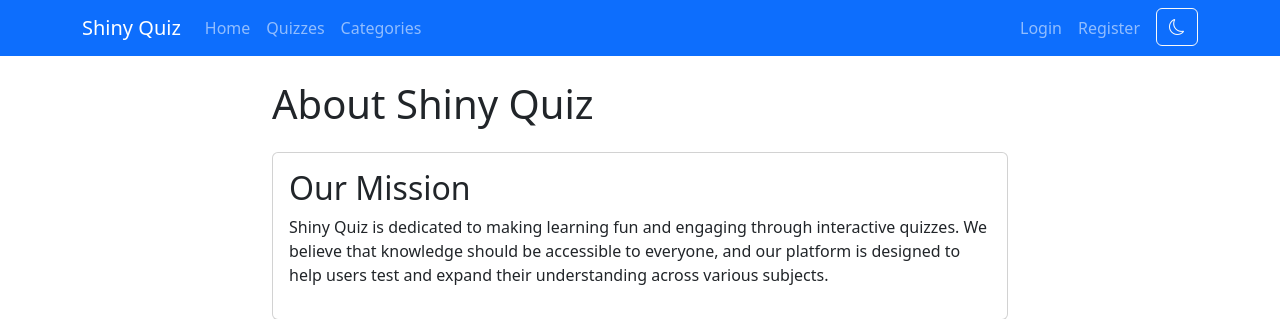
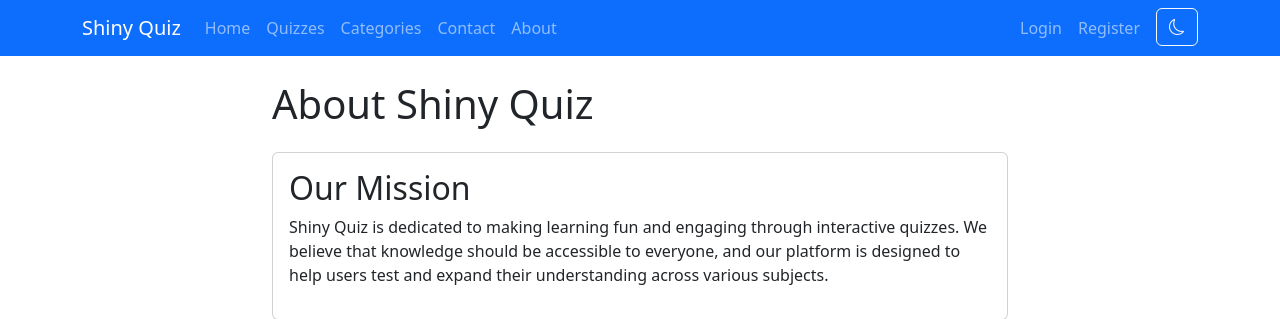
Before and after one commit to mcgarrah/shiny-quiz, a Django app: page /about/ in a window 1280 px wide. Shown: the top 319 px of the page. Run offline with Django 5.2, Linux system fonts and the light colour scheme; some libraries are stand-ins or nearby versions.

Commit message:
Add back the About and Contact links to base template navbar

```diff
--- a/templates/base.html
+++ b/templates/base.html
@@ -45,6 +45,12 @@
                                 </li>
                             {% endif %}
                         {% endif %}
+                        <li class="nav-item">
+                            <a class="nav-link" href="{% url 'contact' %}">Contact</a>
+                        </li>
+                        <li class="nav-item">
+                            <a class="nav-link" href="{% url 'about' %}">About</a>
+                        </li>
                     </ul>
                     <ul class="navbar-nav">
                         {% if user.is_authenticated %}
```
